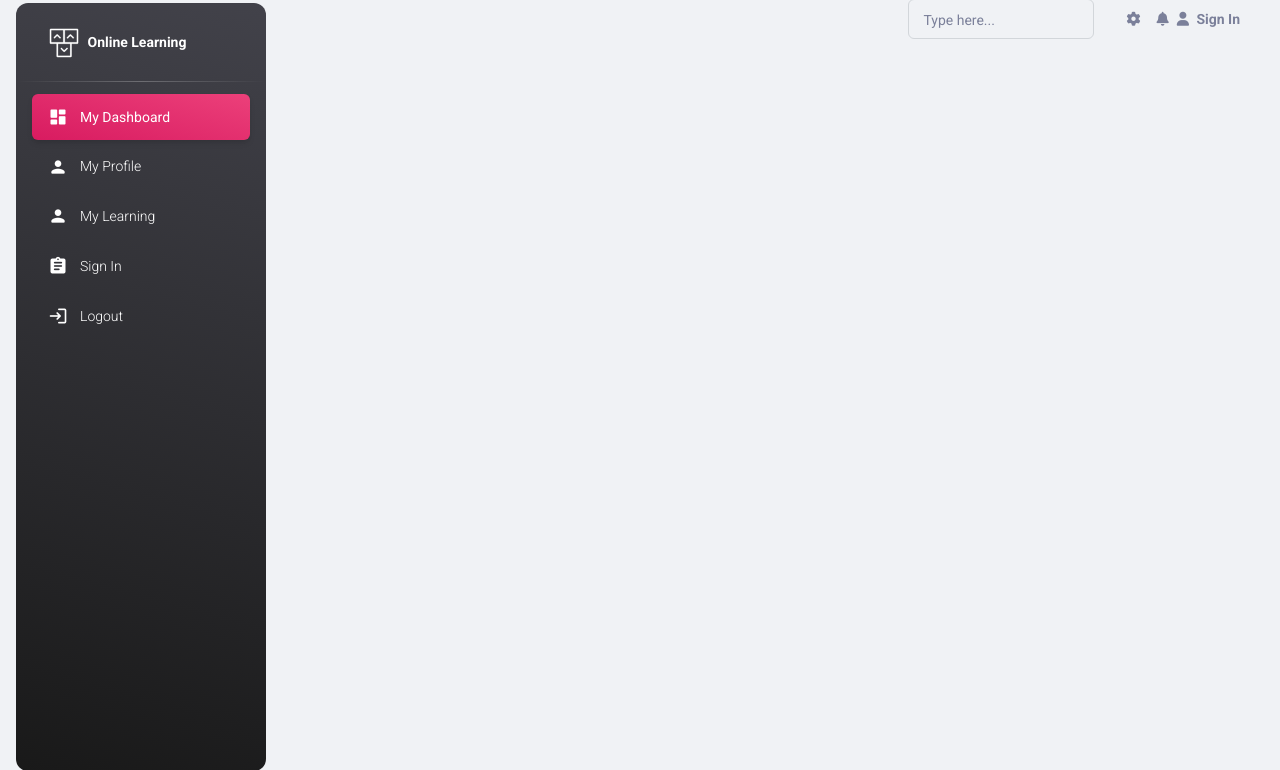
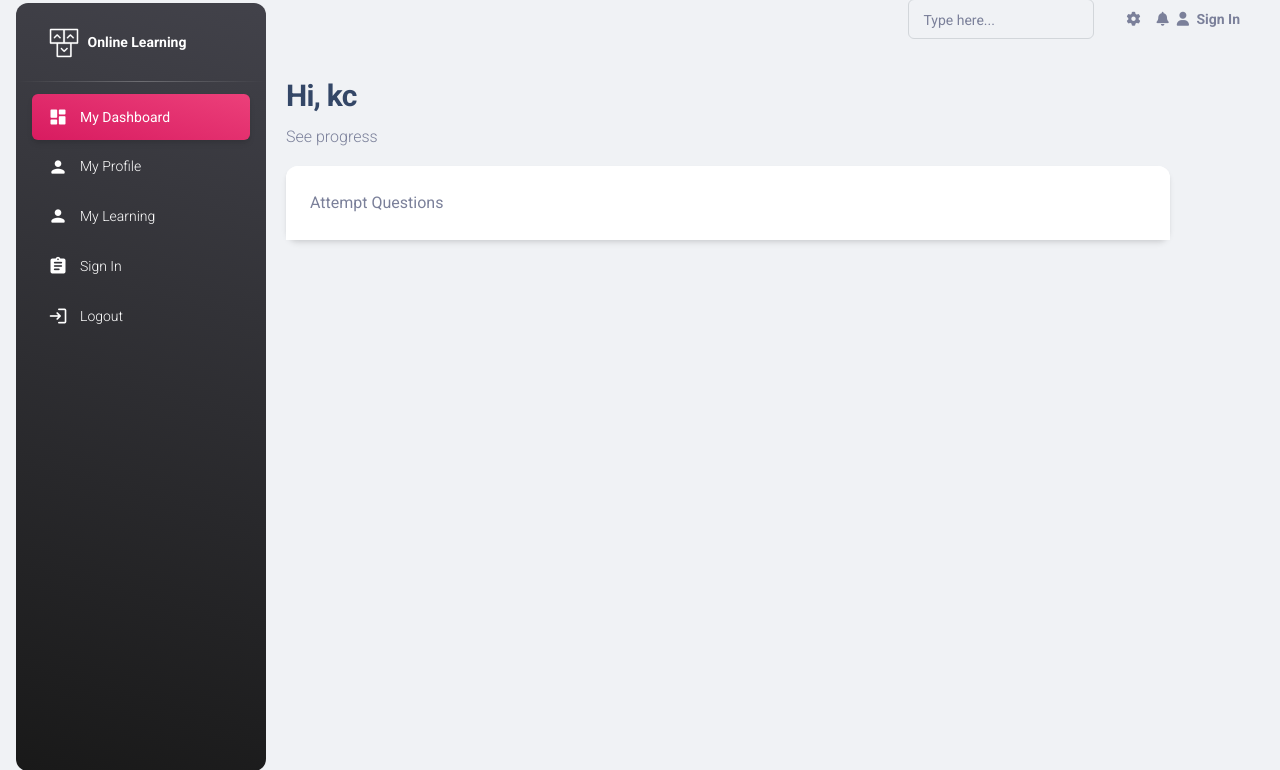
Before and after one commit to HastagKc/online_learning_platforms, a Django app: page /dashboard/student_dashboard/ in a window 1280 px wide. Shown: the part 13-783 px from the top of the page. Run offline with Django 5.2, Linux system fonts and the light colour scheme; a user stored in the database is signed in; some libraries are stand-ins or nearby versions.

Commit message:
working on dashboard

```diff
--- a/online_learning/dashboard/templates/dashboard/student/stu_dashboard.html
+++ b/online_learning/dashboard/templates/dashboard/student/stu_dashboard.html
@@ -1 +1,25 @@
 {% extends 'dashboard.html' %}
+
+{% block maincontent %}
+<div class="container mt-4">
+    <div class="row">
+        <div class="col">
+            <h3>Hi, {{ request.user.username }}</h3>
+            <p>See progress</p>
+        </div>
+    </div>
+
+    <div class="row">
+        <div class="col">
+            <div class="card border-primary" style="width: 90%;">
+                <div class="card-header">Attempt Questions</div>
+                {% for question in progress_data %}
+                <div class="card-body">
+                    <h4 class="card-title">hello</h4>
+                </div>
+                {% endfor %}
+            </div>
+        </div>
+    </div>
+</div>
+{% endblock %}
--- a/online_learning/dashboard/views.py
+++ b/online_learning/dashboard/views.py
@@ -1,8 +1,6 @@
+
 from django.shortcuts import render, get_object_or_404, redirect
 from django.core.exceptions import ValidationError
-from django.shortcuts import render, redirect, get_object_or_404
-from django.shortcuts import render
-from django.contrib.auth.decorators import login_required
 
 from online_learning_app.models import Course, Category
 from .models import TeacherProfile, StudentProfile
@@ -10,7 +8,9 @@ from accounts.models import CustomUserModel
 from .decorators import user_is_student, user_is_teacher
 from cart.models import Enrollment
 
+from quiz.models import Quiz, StudentProgress
 from cart.models import *
+from django.contrib.auth.decorators import login_required
 
 # Create your views here.
 
@@ -179,3 +179,18 @@ def enrollment_page(request):
         'enroll_courses': enroll_courses,
     }
     return render(request, 'dashboard/student/enroll_course.html', context=context)
+
+
+# progress
+
+@login_required
+def progress_view(request):
+    user = request.user
+    progress_data = StudentProgress.objects.filter(
+        user=user).select_related('question')
+
+    context = {
+        'progress_data': progress_data,
+    }
+
+    return render(request, 'your_template.html', context)
--- a/online_learning/online_learning_app/templates/online_learning_app/study_pannel.html
+++ b/online_learning/online_learning_app/templates/online_learning_app/study_pannel.html
@@ -45,7 +45,7 @@
   <!-- Navigation bar -->
   <nav class="navbar navbar-expand-lg bg-primary" data-bs-theme="dark">
     <div class="container-fluid">
-      <a class="navbar-brand fs-4" href="#"> Online Learning</a>
+      <a class="navbar-brand fs-4" href="{% url 'home' %}"> Online Learning</a>
       <button class="navbar-toggler" type="button" data-bs-toggle="collapse" data-bs-target="#navbarColor01"
         aria-controls="navbarColor01" aria-expanded="false" aria-label="Toggle navigation">
         <span class="navbar-toggler-icon"></span>
@@ -58,7 +58,7 @@
             </a>
           </li>
           <li class="nav-item">
-            <a class="nav-link" href="#">My Learning</a>
+            <a class="nav-link" href="{% url 'enrollment' %}">My Learning</a>
           </li>
           <li class="nav-item">
             <a class="nav-link" href="#">Progress</a>
--- a/online_learning/quiz/templates/quiz/quiz_results.html
+++ b/online_learning/quiz/templates/quiz/quiz_results.html
@@ -19,7 +19,7 @@
                     <p class="card-text">
                         Your Score: {{ score }}
                     </p>
-                    <a href="{% url 'student_dashboard' %}">See Your Progress</a>
+                    <a href="{% url 'student_dashboard' %}" class="btn btn-primary">See Your Progress</a>
                 </div>
             </div>
         </div>
```
Also changed, not shown: online_learning/quiz/models.py (+10 -3 lines), online_learning/db.sqlite3, 1 other file.
